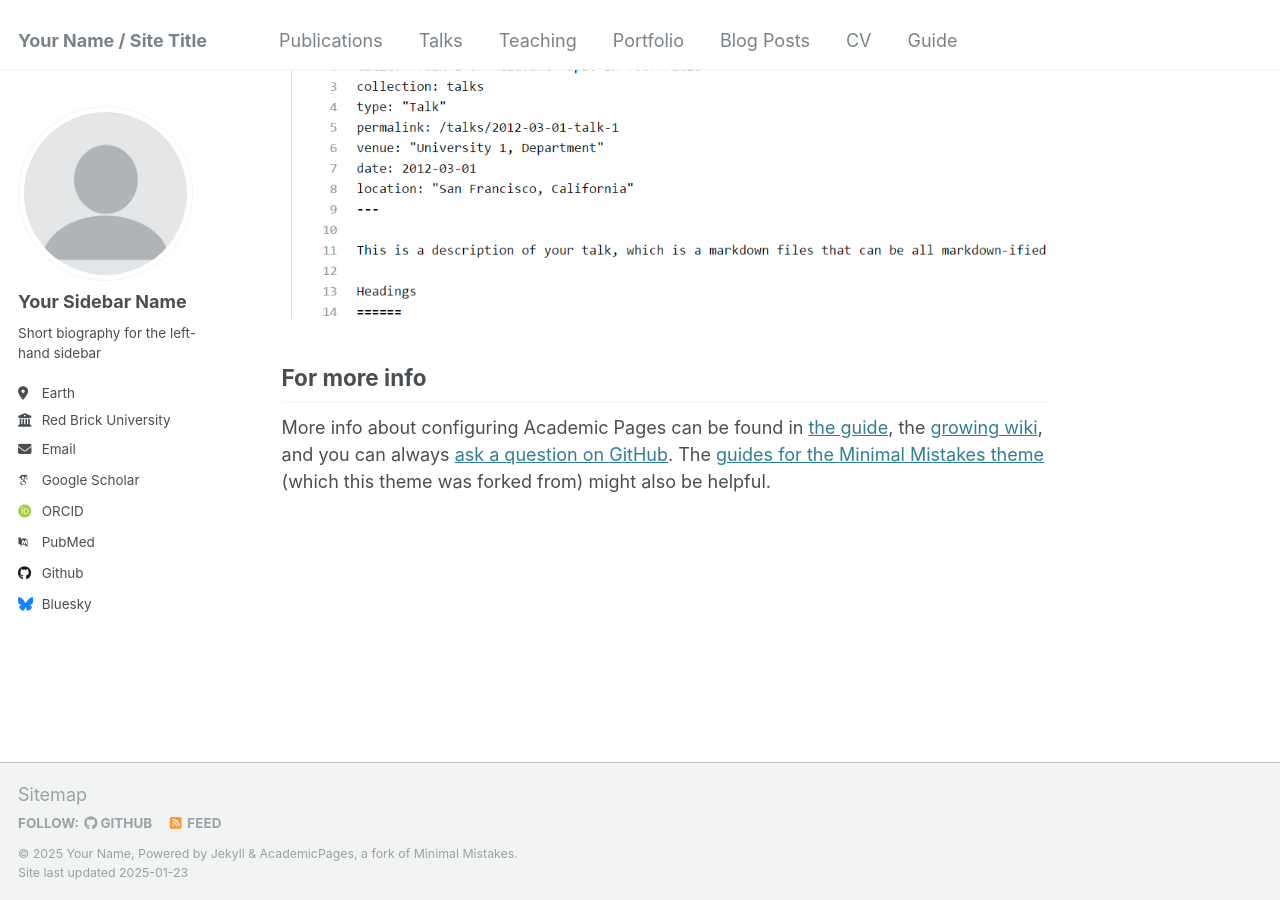
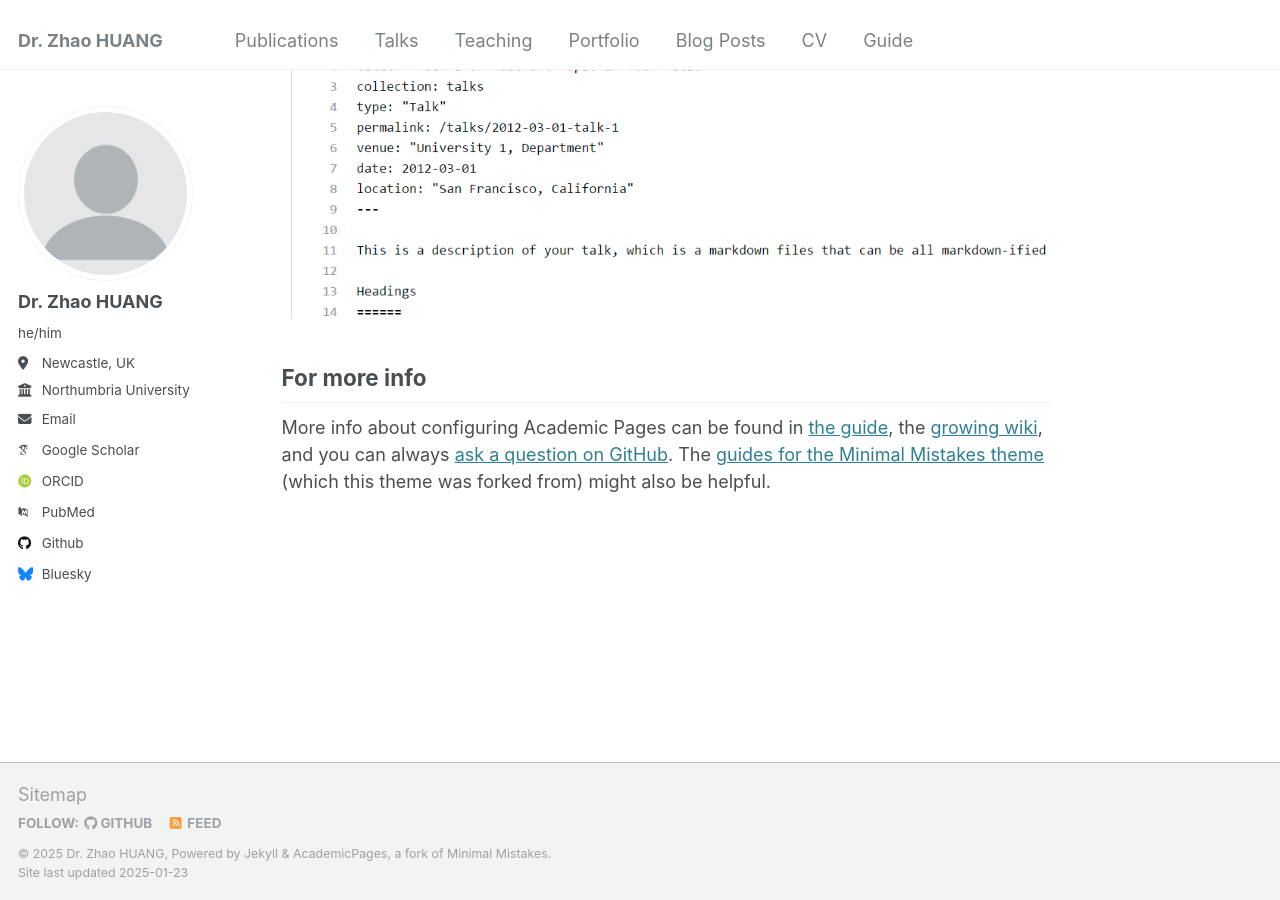
Before and after one commit to ZZ2020zz/ZZ2020zz.github.io, a Jekyll site: the page built from _pages/about.md, in a window 1280 px wide and 900 px high, scrolled down 2643 px. Built offline with Jekyll 4.4.1, drawn with Linux system fonts in a browser that asks for light colours; some web fonts are replaced.

Commit message:
Update _config.yml

```diff
--- a/_config.yml
+++ b/_config.yml
@@ -8,13 +8,13 @@
 
 # Basic Site Settings
 locale                   : "en-US"
-title                    : "Your Name / Site Title"
+title                    : "Dr. Zhao HUANG"
 title_separator          : "-"
-name                     : &name "Your Name"
+name                     : &name "Dr. Zhao HUANG"
 description              : &description "personal description"
-url                      : https://academicpages.github.io # the base hostname & protocol for your site e.g. "https://[your GitHub username].github.io"
-baseurl                  : "" # the subpath of your site, e.g. "/blog"
-repository               : "academicpages/academicpages.github.io"
+url                      : https://zz2020zz.github.io # the base hostname & protocol for your site e.g. "https://[your GitHub username].github.io"
+# baseurl                  : "" # the subpath of your site, e.g. "/blog"
+repository               : "https://zz2020zz.github.io"
 
 # Site Author - The following control what appear as part of the author content on the side bar.
 #               If a field is blank the icon and link will not appear, otherwise it will be shown.
@@ -22,17 +22,17 @@ repository               : "academicpages/academicpages.github.io"
 author:
   # Biographic information
   avatar           : "profile.png"
-  name             : "Your Sidebar Name"
-  pronouns         : # example: "she/her"
-  bio              : "Short biography for the left-hand sidebar"
-  location         : "Earth"
-  employer         : "Red Brick University"
+  name             : "Dr. Zhao HUANG"
+  pronouns         : "he/him"
+  # bio              : "Short biography for the left-hand sidebar"
+  location         : "Newcastle, UK"
+  employer         : "Northumbria University"
   uri              : # URL
-  email            : "none@example.org"
+  email            : "zhao.huang@northumbria.ac.uk"
 
   # Academic websites
   arxiv            : # URL - Update with the correct link to your profile
-  googlescholar    : "https://scholar.google.com/citations?user=PS_CX0AAAAAJ"
+  googlescholar    : "https://scholar.google.com/citations?user=f4Lg8AEAAAAJ&hl=en"
   impactstory      : # URL
   orcid            : "http://orcid.org/yourorcidurl"
   semantic         : # URL
```
